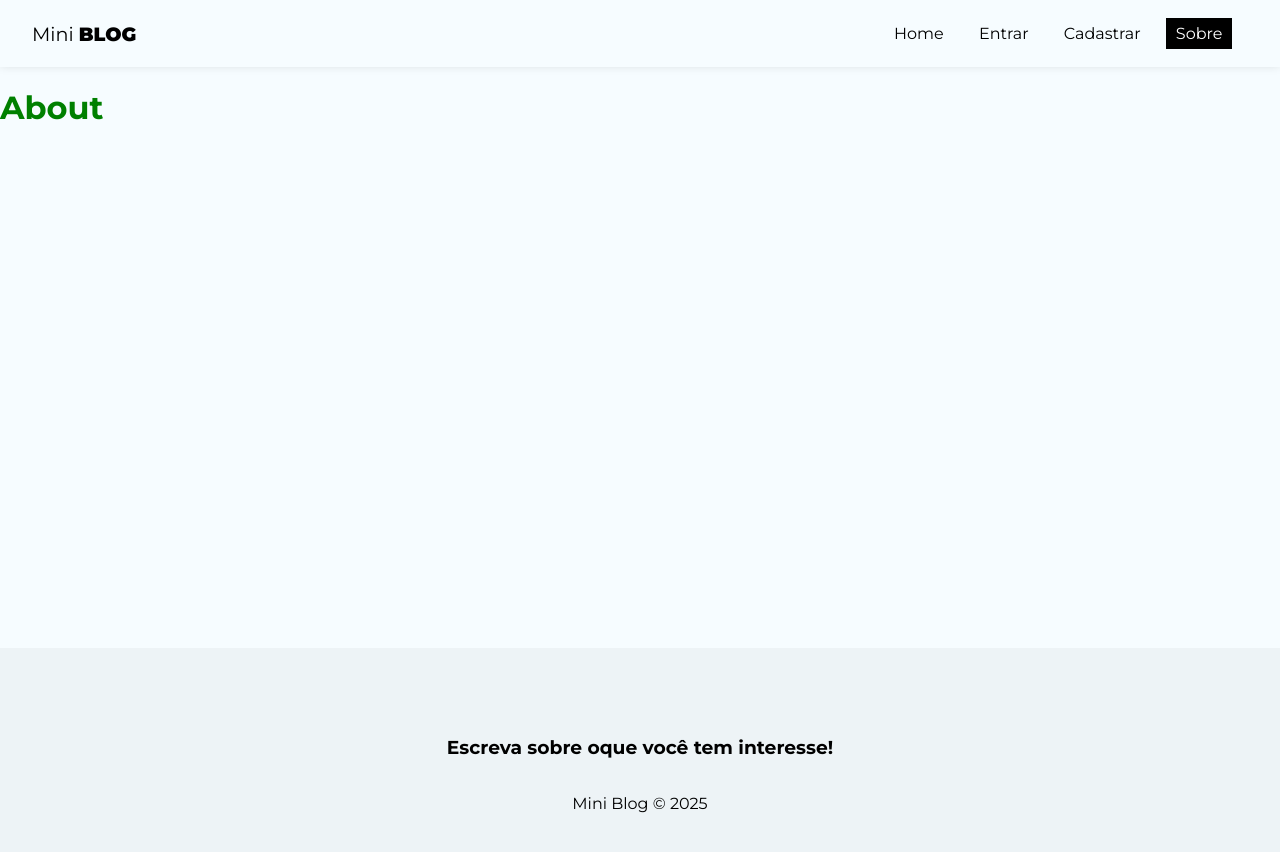
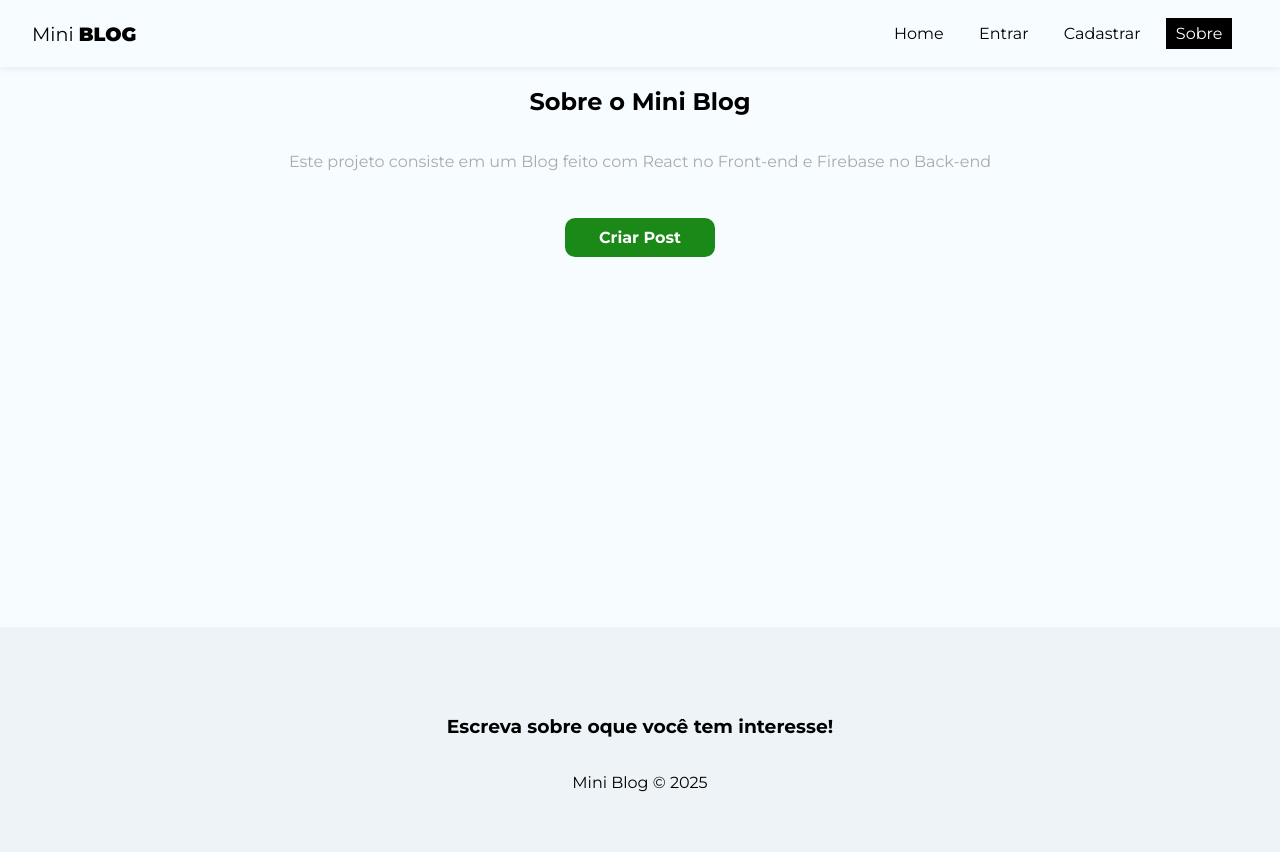
Before and after one commit to Viniciusrodd/Art_Gallery, a React (Vite) app: page /about in a window 1280 px wide. Shown: the top 852 px of the page. Built offline with nearby package versions, Linux system fonts and the light colour scheme; no server answers; a web font is replaced by a local one.

Commit message:
Bloq. para acessos não autenticados + estrutura/estilo da page about

```diff
--- a/src/App.jsx
+++ b/src/App.jsx
@@ -49,10 +49,10 @@
                         <Routes>
                             <Route path='/' element={ <Home /> } />
                             <Route path='/about' element={ <About /> } />
-                            <Route path='/login' element={ <Login /> } />
-                            <Route path='/register' element={ <Register /> } />
-                            <Route path='/posts/create' element={ <CreatePost /> } />
-                            <Route path='/dashboard' element={ <Dashboard /> } />
+                            <Route path='/login' element={ !user ? ( <Login/> ) : ( <Navigate to='/' /> ) } /> {/*page need auth*/}
+                            <Route path='/register' element={ !user ? ( <Register/> ) : ( <Navigate to='/' /> ) } /> {/*page need auth*/}
+                            <Route path='/posts/create' element={ user ? ( <CreatePost/> ) : ( <Navigate to='/login' /> ) } />
+                            <Route path='/dashboard' element={ user ? ( <Dashboard/> ) : ( <Navigate to='/login' /> ) } />
                         </Routes>
                     </div>
                     <Footer />
--- a/src/pages/About/About.jsx
+++ b/src/pages/About/About.jsx
@@ -2,10 +2,17 @@
 // css
 import styles from './About.module.css';
 
+// modules
+import { Link } from 'react-router-dom';
+
 const About = () => {
     return (
-        <div>
-            <h1 className={styles.teste}>About</h1>
+        <div className={ styles.about }>
+            <h2>Sobre o Mini <span>Blog</span></h2>
+            <p>Este projeto consiste em um Blog feito com React no Front-end e Firebase no Back-end</p>
+            <Link to='/posts/create' className='btn'>
+                Criar Post
+            </Link>
         </div>
     );
 };
--- a/src/pages/About/About.module.css
+++ b/src/pages/About/About.module.css
@@ -1,5 +1,19 @@
 @charset "UTF-8";
 
-.teste{
-    color: green;
+.about {
+    text-align: center;
+    display: flex;
+    flex-direction: column;
+    align-items: center;
 }
+
+.about p {
+    color: #aaa;
+    margin-bottom: 2em;
+}
+
+.about a {
+    display: block;
+    margin-top: 15px;
+    padding: 10px 15px;
+}
```
